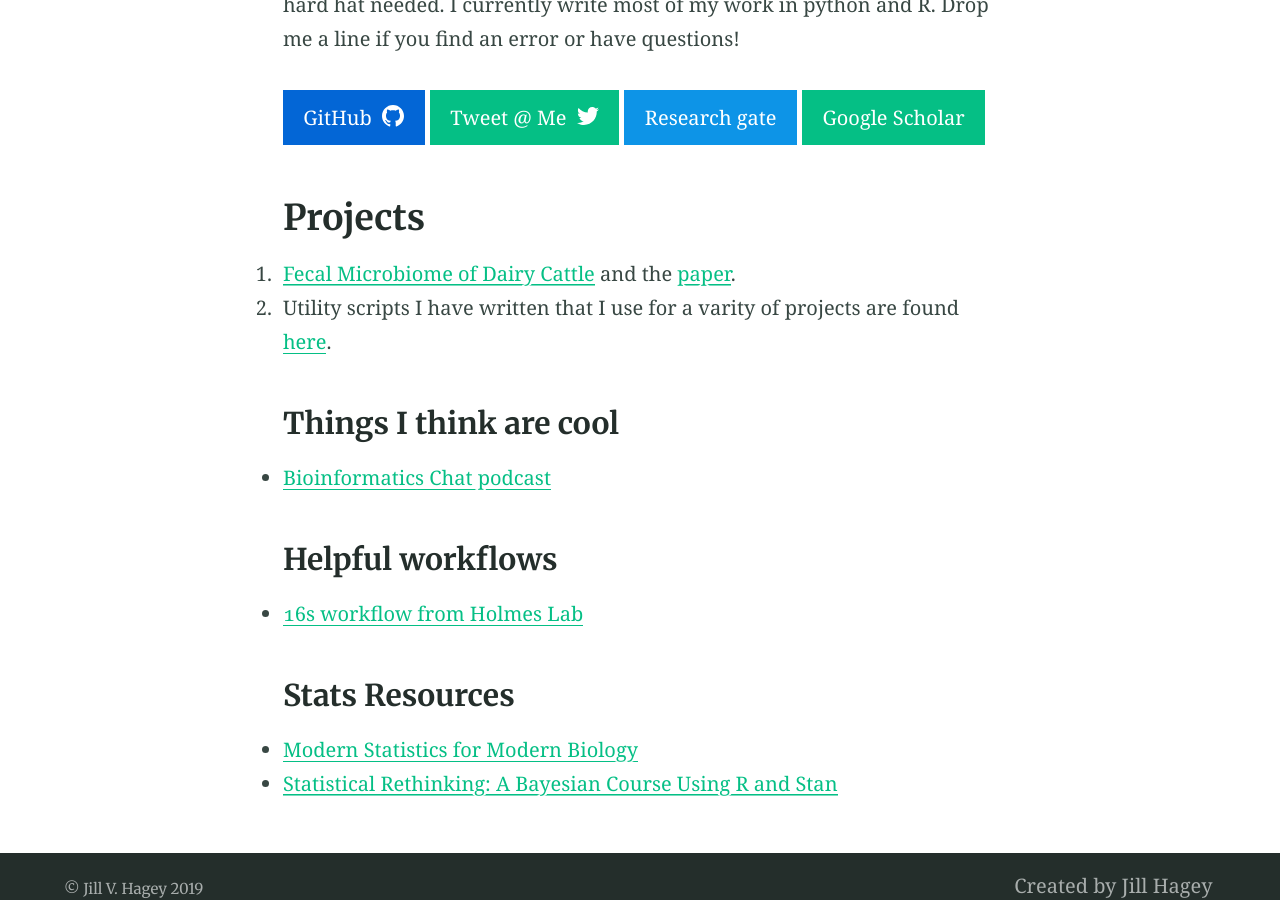
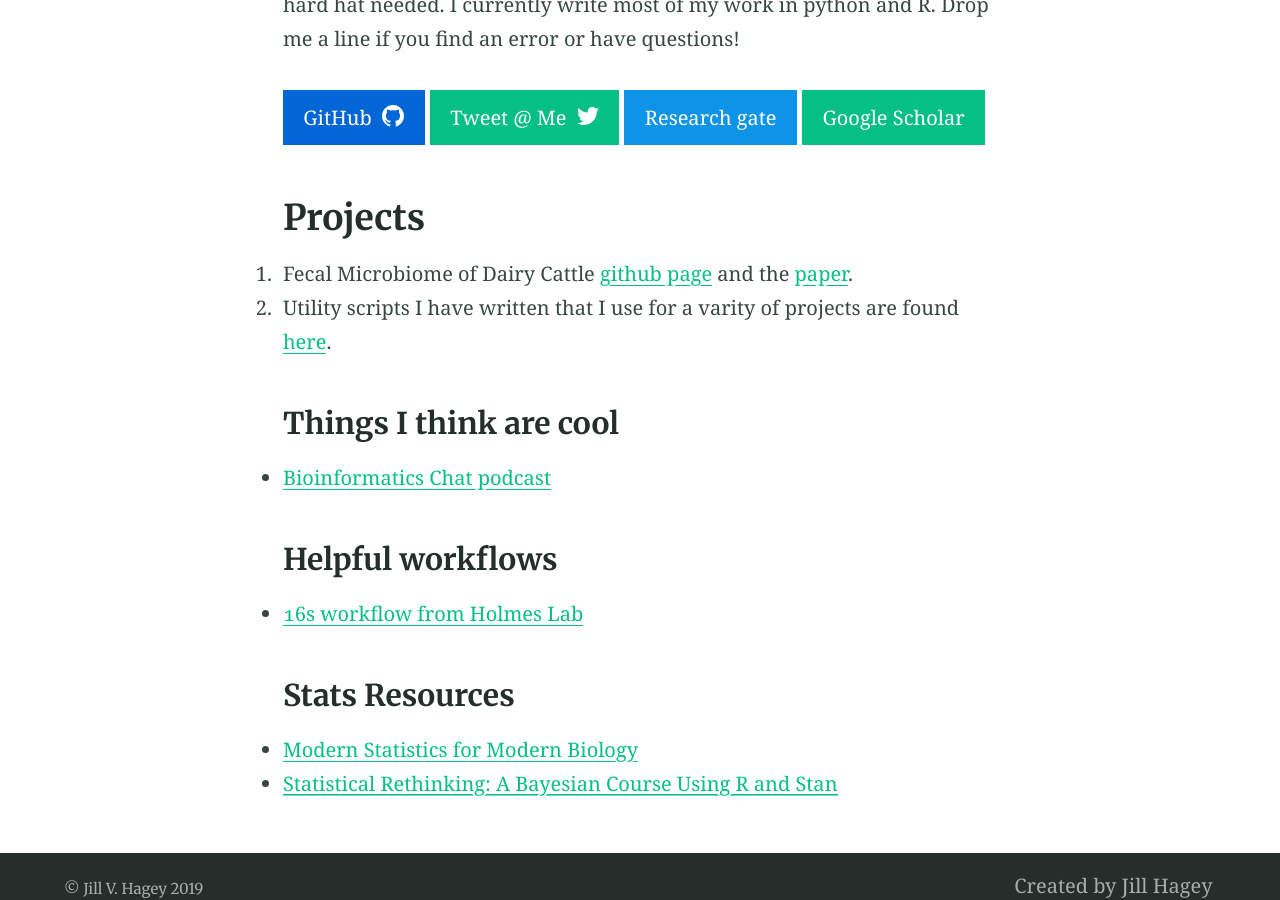
Before and after one commit to jvhagey/jvhagey.github.io, a Jekyll site: the page built from index.md, in a window 1280 px wide and 900 px high, scrolled down 694 px. Built offline with Jekyll 4.4.1, drawn with Linux system fonts in a browser that asks for light colours; our own code applies the rules of GitHub Pages for plain Markdown files.

Commit message:
fixed links to #1

```diff
--- a/index.md
+++ b/index.md
@@ -15,7 +15,7 @@ I am currently a PhD candidate at the University of California, Davis in the ani
 {% include button.html text="GitHub" icon="github" link="https://github.com/jvhagey" color="#0366d6" %} {% include button.html text="Tweet @ Me" icon="twitter" link="https://twitter.com/JillHagey" color="#33333" %} {% include button.html text="Research gate" link="https://www.researchgate.net/profile/Jill_Hagey2" color="#0d94e7" %} {% include button.html text="Google Scholar" link="https://scholar.google.com/citations?user=b3QakQEAAAAJ&hl=en" color="D52EE1" %}
 
 ## Projects
-1. [Fecal Microbiome of Dairy Cattle](https://github.com/jvhagey/CDRF-CA_Dairy_Fecal_Microbiome) and the [paper](https://www.frontiersin.org/articles/10.3389/fmicb.2019.01093/full).
+1. Fecal Microbiome of Dairy Cattle [github page](https://github.com/jvhagey/CDRF-CA_Dairy_Fecal_Microbiome) and the [paper](https://www.frontiersin.org/articles/10.3389/fmicb.2019.01093/full).
 2. Utility scripts I have written that I use for a varity of projects are found [here](https://github.com/jvhagey/Utility_Scripts).
 
 ### Things I think are cool
```
